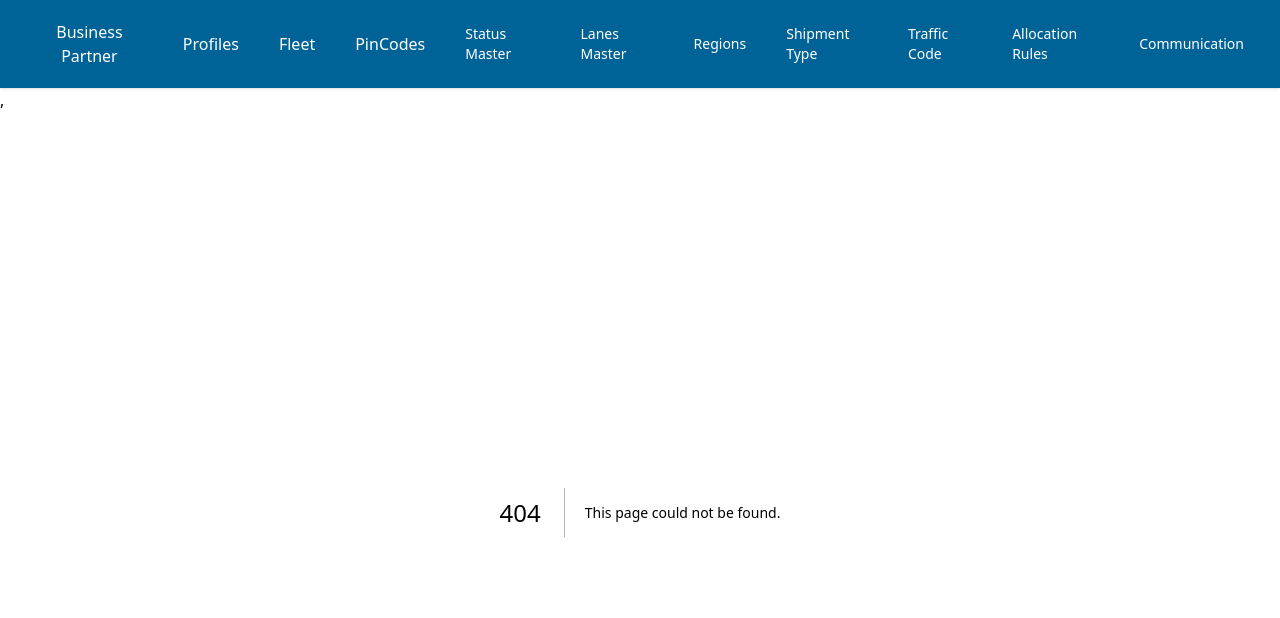
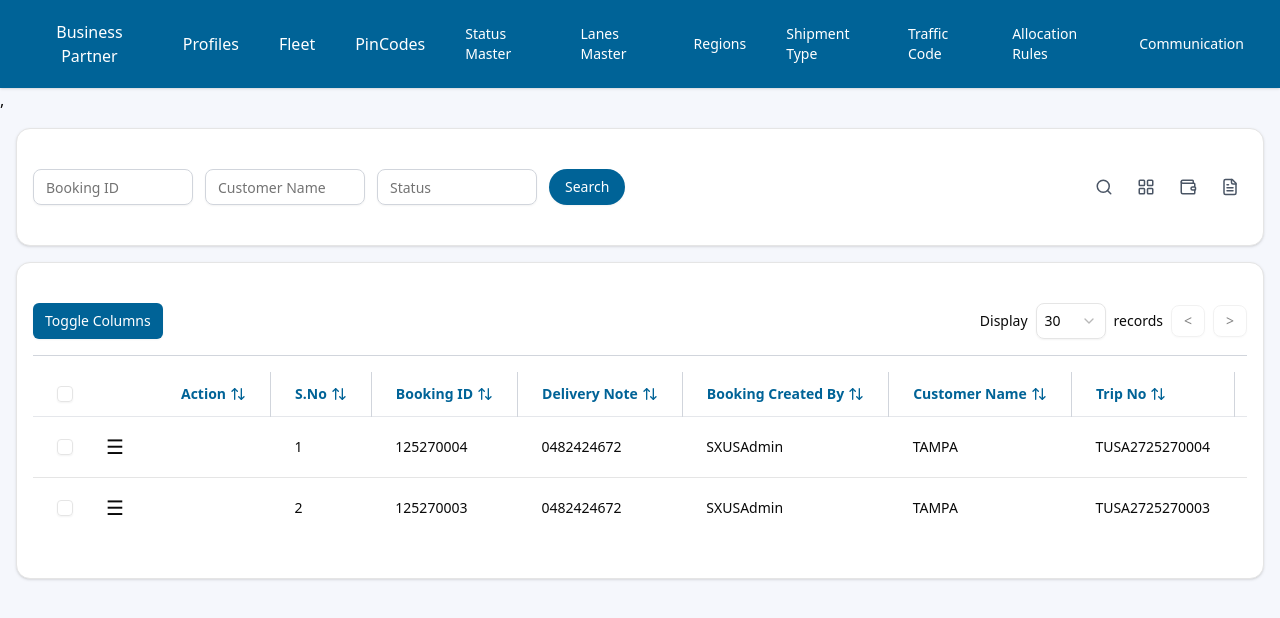
Before and after one commit to rohit24-creator/devdemo_sharedrepo, a Next.js app: page /lists/order/orderpage in a window 1280 px wide. Before the commit this address had no page. Shown: the top 618 px of the page. Built offline with nearby package versions, Linux system fonts and the light colour scheme.

Commit message:
list page for order

```diff
--- /dev/null
+++ b/app/lists/order/orderpage/page.js
@@ -0,0 +1,81 @@
+"use client";
+
+import { useEffect, useState } from "react";
+import ReusableTable from "@/components/ui/reusableComponent/viewtable";
+import { Edit, Eye, Trash2 } from "lucide-react";
+import { formatRowsWithId } from "@/lib/utils";
+
+export default function OrderPage() {
+  const [columns, setColumns] = useState([]);
+  const [rows, setRows] = useState([]);
+
+  useEffect(() => {
+    const fetchData = async () => {
+      try {
+        const res = await fetch("/order.json");
+        const data = await res.json();
+
+        const formattedColumns = data.headers.map((header) => ({
+          accessorKey: header.accessorKey,
+          header: header.header,
+        }));
+
+        setColumns(formattedColumns);
+        setRows(formatRowsWithId(data.rows));
+      } catch (err) {
+        console.error("Error fetching order data:", err);
+      }
+    };
+
+    fetchData();
+  }, []);
+
+  const filterFields = [
+    { name: "bookingId", label: "Booking ID" },
+    { name: "customerName", label: "Customer Name" },
+    { name: "status", label: "Status" },
+  ];
+
+  // Central action handler
+  const handleActionClick = (action, row) => {
+    if (action === "delete") {
+      const updated = rows.filter((r) => r.id !== row.id);
+      setRows(updated);
+    } else if (action === "edit") {
+      console.log("Edit row", row);
+    } else if (action === "view") {
+      console.log("View row", row);
+    } else {
+      console.log("Unknown action", action, row);
+    }
+  };
+
+  return (
+    <div className="p-4">
+      <ReusableTable
+        title="Orders"
+        columns={columns}
+        rows={rows}
+        showActions={true}
+        filterFields={filterFields}
+        onSearch={(data) => console.log("Search:", data)}
+        showFirstIcon={true}
+        showSecondIcon={true}
+        showThirdIcon={true}
+        showFourthIcon={true} // Add this if your viewtable supports a fourth icon
+        enabledActions={["edit", "view", "delete", "copyOrder", "reverseOrder", "generateTWB", "printLabel"]}
+        onActionClick={handleActionClick}
+        secondIconMenu={[
+          { label: "Grid View", onClick: () => console.log("Grid View") },
+          { label: "Table View", onClick: () => console.log("Table View") },
+        ]}
+        thirdIconMenu={[
+          { label: "Money View", onClick: () => console.log("Money View") },
+        ]}
+        fourthIconMenu={[
+          { label: "Document View", onClick: () => console.log("Document View") },
+        ]}
+      />
+    </div>
+  );
+}
--- a/components/ui/reusableComponent/viewtable.js
+++ b/components/ui/reusableComponent/viewtable.js
@@ -25,7 +25,7 @@ import {
 import { Button } from "@/components/ui/button";
 import { Card, CardContent } from "@/components/ui/card";
 import { Checkbox } from "@/components/ui/checkbox";
-import { ArrowUpDown, Search, LayoutGrid, FileText } from "lucide-react";
+import { ArrowUpDown, Search, LayoutGrid, FileText, DollarSign, Wallet, Copy, RotateCcw, FilePlus, Printer } from "lucide-react";
 import { Input } from "@/components/ui/input";
 import { Popover, PopoverTrigger, PopoverContent } from "@/components/ui/popover";
 import { Calendar } from "@/components/ui/calendar";
@@ -52,8 +52,10 @@ export default function ReusableTable({
   showFirstIcon = true,
   showSecondIcon = true,
   showThirdIcon = true,
+  showFourthIcon = false,
   secondIconMenu = [],
   thirdIconMenu = [],
+  fourthIconMenu = [],
   enabledActions = ["edit", "view", "delete", "tripHistory"], // <-- use prop, not hardcoded
   onActionClick = () => {},                   // <-- use prop, not hardcoded
 }) {
@@ -79,9 +81,21 @@ export default function ReusableTable({
       label: "Delete",
       icon: <Trash2 size={18} className="mr-2" />,
     },
-    tripHistory: {
-      label: "Trip History",
-      icon: <History size={18} className="mr-2" />,
+    copyOrder: {
+      label: "Copy Order",
+      icon: <Copy size={18} className="mr-2" />,
+    },
+    reverseOrder: {
+      label: "Reverse Order",
+      icon: <RotateCcw size={18} className="mr-2" />,
+    },
+    generateTWB: {
+      label: "Generate TWB",
+      icon: <FilePlus size={18} className="mr-2" />,
+    },
+    printLabel: {
+      label: "Print Label",
+      icon: <Printer size={18} className="mr-2" />,
     },
   };
 
@@ -125,25 +139,20 @@ export default function ReusableTable({
   const renderField = (field) => {
     const { name, label, type = "text", options = [] } = field;
 
+    if (type === "date") {
       return (
-    <div key={name} className="flex flex-col gap-1 w-40">
-      <label htmlFor={name} className="text-sm font-medium text-gray-700">
-        {label}
-      </label>
-
-      {type === "date" ? (
-        <Popover>
+        <Popover key={name}>
           <PopoverTrigger asChild>
             <Button
               variant="outline"
               className={cn(
-                "w-full justify-start text-left font-normal border border-gray-300",
+                "w-[160px] justify-start text-left font-normal border border-gray-300",
                 !formValues[name] && "text-muted-foreground"
               )}
             >
               {formValues[name]
                 ? format(new Date(formValues[name]), "yyyy-MM-dd")
-                : "Select date"}
+                : label}
             </Button>
           </PopoverTrigger>
           <PopoverContent className="w-auto p-0">
@@ -157,13 +166,18 @@ const renderField = (field) => {
             />
           </PopoverContent>
         </Popover>
-      ) : type === "select" ? (
+      );
+    }
+
+    if (type === "select") {
+      return (
         <Select
+          key={name}
+          onValueChange={(value) => handleChange(name, value)}
           value={formValues[name]}
-          onValueChange={(value) => handleChange(name, value)}
         >
-          <SelectTrigger className="w-full border border-gray-300">
-            <SelectValue placeholder={`Select ${label}`} />
+          <SelectTrigger className="w-[160px] border border-gray-300">
+            <SelectValue placeholder={label} />
           </SelectTrigger>
           <SelectContent>
             {options.map((option) =>
@@ -179,16 +193,17 @@ const renderField = (field) => {
             )}
           </SelectContent>
         </Select>
-      ) : (
+      );
+    }
+
+    return (
       <Input
-          type={type}
-          id={name}
+        key={name}
+        placeholder={label}
         value={formValues[name] || ""}
         onChange={(e) => handleChange(name, e.target.value)}
-          className="w-full border border-gray-300"
+        className="w-[160px] border border-gray-300"
       />
-      )}
-    </div>
     );
   };
 
@@ -218,52 +233,47 @@ const renderField = (field) => {
     }
   };
 
+  // ✅ Checkbox logic
   const isAllSelected =
     paginatedRows.length > 0 &&
-    paginatedRows.every((row) => selectedRows.includes(row));
+    paginatedRows.every((row) => selectedRows.includes(row.id));
 
   const toggleSelectAll = () => {
+    const pageRowIds = paginatedRows.map((row) => row.id);
     if (isAllSelected) {
-      setSelectedRows((prev) =>
-        prev.filter((row) => !paginatedRows.includes(row))
-      );
+      setSelectedRows((prev) => prev.filter((id) => !pageRowIds.includes(id)));
     } else {
-      setSelectedRows((prev) => [
-        ...prev,
-        ...paginatedRows.filter((row) => !prev.includes(row)),
-      ]);
+      setSelectedRows((prev) => [...new Set([...prev, ...pageRowIds])]);
     }
   };
 
   const toggleRow = (row) => {
     setSelectedRows((prev) =>
-      prev.includes(row)
-        ? prev.filter((r) => r !== row)
-        : [...prev, row]
+      prev.includes(row.id)
+        ? prev.filter((id) => id !== row.id)
+        : [...prev, row.id]
     );
   };
+
+
   const filterTab = (
     <Card>
-    <CardContent className="p-4 flex justify-between flex-wrap gap-4">
-
-      <div className="flex flex-wrap items-end gap-3">
+      <CardContent className="p-4 flex justify-between items-center flex-wrap gap-4">
+        <div className="flex flex-wrap gap-3">
           {filterFields.map(renderField)}
           <Button
-          className="bg-[#006397] hover:bg-[#02abf5] text-white px-4 rounded-full"
+            className="bg-[#006397] text-white px-4 rounded-full"
             onClick={() => onSearch(formValues)}
           >
             Search
           </Button>
         </div>
-
-      <div className="flex items-end gap-6 pr-2">
-        {showFirstIcon && (
-          <Search size={18} className="cursor-pointer text-gray-600 mb-1" />
-        )}
+        <div className="flex items-center gap-6 pr-2">
+          {showFirstIcon && <Search size={18} className="cursor-pointer text-gray-600" />}
           {showSecondIcon && (
             <DropdownMenu>
               <DropdownMenuTrigger asChild>
-              <LayoutGrid size={18} className="cursor-pointer text-gray-600 mb-1" />
+                <LayoutGrid size={18} className="cursor-pointer text-gray-600" />
               </DropdownMenuTrigger>
               <DropdownMenuContent>
                 {secondIconMenu.map((item, idx) => (
@@ -277,10 +287,24 @@ const filterTab = (
           {showThirdIcon && (
             <DropdownMenu>
               <DropdownMenuTrigger asChild>
-              <FileText size={18} className="cursor-pointer text-gray-600 mb-1" />
+                <Wallet size={18} className="cursor-pointer text-gray-600" />
               </DropdownMenuTrigger>
               <DropdownMenuContent>
                 {thirdIconMenu.map((item, idx) => (
+                  <DropdownMenuItem key={idx} onClick={item.onClick}>
+                    {item.label}
+                  </DropdownMenuItem>
+                ))}
+              </DropdownMenuContent>
+            </DropdownMenu>
+          )}
+          {showFourthIcon && (
+            <DropdownMenu>
+              <DropdownMenuTrigger asChild>
+                <FileText size={18} className="cursor-pointer text-gray-600" />
+              </DropdownMenuTrigger>
+              <DropdownMenuContent>
+                {fourthIconMenu.map((item, idx) => (
                   <DropdownMenuItem key={idx} onClick={item.onClick}>
                     {item.label}
                   </DropdownMenuItem>
@@ -293,14 +317,13 @@ const filterTab = (
     </Card>
   );
 
-
   const tableContent = (
     <Card>
       <CardContent className="p-4">
         <div className="flex justify-between items-center mb-4">
           <DropdownMenu>
             <DropdownMenuTrigger asChild>
-              <Button className="bg-[#006397] hover:bg-[#02abf5] text-white px-3 py-1 rounded-sm text-sm">
+              <Button className="bg-[#006397] text-white px-3 py-1 rounded-sm text-sm">
                 Toggle Columns
               </Button>
             </DropdownMenuTrigger>
@@ -312,7 +335,7 @@ const filterTab = (
           </DropdownMenu>
 
           <div className="flex items-center space-x-2">
-            <label htmlFor="display" className="text-sm">
+            <label htmlFor="display" className="text-sm font-medium">
               Display
             </label>
             <Select
@@ -362,7 +385,7 @@ const filterTab = (
                 <Checkbox
                   checked={isAllSelected}
                   onCheckedChange={toggleSelectAll}
-                  className="border-[#003366] data-[state=checked]:bg-[#006397] data-[state=checked]:border-[#006397]"
+                  className="data-[state=checked]:bg-[#006397] data-[state=checked]:border-[#006397]"
                 />
               </TableHead>
               {showActions && rows.length > 0 && (
@@ -394,9 +417,9 @@ const filterTab = (
                 <TableRow key={rowIndex}>
                   <TableCell className="px-6 py-3">
                     <Checkbox
-                      checked={selectedRows.includes(row)}
+                      checked={selectedRows.includes(row.id)}
                       onCheckedChange={() => toggleRow(row)}
-                      className="border-[#003366] data-[state=checked]:bg-[#006397] data-[state=checked]:border-[#006397]"
+                      className="data-[state=checked]:bg-[#006397] data-[state=checked]:border-[#006397]"
                     />
                   </TableCell>
 
@@ -465,7 +488,7 @@ const filterTab = (
             </DialogDescription>
           </DialogHeader>
           <DialogFooter>
-            <Button variant="" onClick={handleDeleteCancel}>
+            <Button variant="outline" onClick={handleDeleteCancel}>
               Cancel
             </Button>
             <Button
--- /dev/null
+++ b/public/order.json
@@ -0,0 +1,109 @@
+{
+  "headers": [
+    { "accessorKey": "action", "header": "Action" },
+    { "accessorKey": "sNo", "header": "S.No" },
+    { "accessorKey": "bookingId", "header": "Booking ID" },
+    { "accessorKey": "deliveryNote", "header": "Delivery Note" },
+    { "accessorKey": "bookingCreatedBy", "header": "Booking Created By" },
+    { "accessorKey": "customerName", "header": "Customer Name" },
+    { "accessorKey": "tripNo", "header": "Trip No" },
+    { "accessorKey": "carrierName", "header": "Carrier Name" },
+    { "accessorKey": "containerNumber", "header": "Container Number" },
+    { "accessorKey": "shOriginReference", "header": "SH Origin Reference" },
+    { "accessorKey": "loadPlanConnote", "header": "Load Plan Connote" },
+    { "accessorKey": "pickup", "header": "Pickup" },
+    { "accessorKey": "delivery", "header": "Delivery" },
+    { "accessorKey": "deliveryCity", "header": "Delivery City" },
+    { "accessorKey": "status", "header": "Status" },
+    { "accessorKey": "stoppage", "header": "Stoppage" },
+    { "accessorKey": "createdDate", "header": "Created Date" },
+    { "accessorKey": "pickupDate", "header": "Pickup Date" },
+    { "accessorKey": "estimatedDeliveryDate", "header": "Estimated Delivery Date" },
+    { "accessorKey": "deliveryDate", "header": "Delivery Date" },
+    { "accessorKey": "modeOfTransport", "header": "Mode Of Transport" },
+    { "accessorKey": "totalPackages", "header": "Total Packages" },
+    { "accessorKey": "billingStatus", "header": "Billing Status" },
+    { "accessorKey": "actualWeight", "header": "Actual Weight" },
+    { "accessorKey": "weight", "header": "Weight" },
+    { "accessorKey": "actualVolume", "header": "Actual Volume" },
+    { "accessorKey": "volume", "header": "Volume" },
+    { "accessorKey": "pod", "header": "POD" },
+    { "accessorKey": "companyCode", "header": "Company Code" },
+    { "accessorKey": "branchCode", "header": "Branch Code" },
+    { "accessorKey": "fromSource", "header": "From Source" },
+    { "accessorKey": "bookingUpdated", "header": "Booking Updated" },
+    { "accessorKey": "paymentRef", "header": "Payment Ref" }
+  ],
+  "rows": [
+    {
+      "action": "",
+      "sNo": "1",
+      "bookingId": "125270004",
+      "deliveryNote": "0482424672",
+      "bookingCreatedBy": "SXUSAdmin",
+      "customerName": "TAMPA",
+      "tripNo": "TUSA2725270004",
+      "carrierName": "ESTES",
+      "containerNumber": "",
+      "shOriginReference": "",
+      "loadPlanConnote": "",
+      "pickup": "TAMPA",
+      "delivery": "BALTIMORE",
+      "deliveryCity": "CURTIS BAY",
+      "status": "ACTIVE",
+      "stoppage": "",
+      "createdDate": "2025-07-02",
+      "pickupDate": "2025-01-06 03:03 AM",
+      "estimatedDeliveryDate": "2025-01-08 01:50 AM",
+      "deliveryDate": "2025-01-08 01:50 AM",
+      "modeOfTransport": "FTL",
+      "totalPackages": "1",
+      "billingStatus": "",
+      "actualWeight": "17.64 lb",
+      "weight": "0 lb",
+      "actualVolume": "282.52 cu ft",
+      "volume": "0 cu ft",
+      "pod": "NO",
+      "companyCode": "SXUSA",
+      "branchCode": "SXUSAWD",
+      "fromSource": "GENERAL BOOKING / EXCEL UPLOAD",
+      "bookingUpdated": "2025-05-25 09:17 PM",
+      "paymentRef": ""
+    },
+    {
+      "action": "",
+      "sNo": "2",
+      "bookingId": "125270003",
+      "deliveryNote": "0482424672",
+      "bookingCreatedBy": "SXUSAdmin",
+      "customerName": "TAMPA",
+      "tripNo": "TUSA2725270003",
+      "carrierName": "ESTES",
+      "containerNumber": "",
+      "shOriginReference": "",
+      "loadPlanConnote": "",
+      "pickup": "TAMPA",
+      "delivery": "BALTIMORE",
+      "deliveryCity": "CURTIS BAY",
+      "status": "ACTIVE",
+      "stoppage": "",
+      "createdDate": "2025-07-02",
+      "pickupDate": "2025-01-06 03:03 AM",
+      "estimatedDeliveryDate": "2025-01-08 01:50 AM",
+      "deliveryDate": "2025-01-08 01:50 AM",
+      "modeOfTransport": "FTL",
+      "totalPackages": "1",
+      "billingStatus": "",
+      "actualWeight": "17.64 lb",
+      "weight": "0 lb",
+      "actualVolume": "282.52 cu ft",
+      "volume": "0 cu ft",
+      "pod": "NO",
+      "companyCode": "SXUSA",
+      "branchCode": "SXUSAWD",
+      "fromSource": "GENERAL BOOKING / EXCEL UPLOAD",
+      "bookingUpdated": "2025-05-25 09:17 PM",
+      "paymentRef": ""
+    }
+  ]
+}
```
Lines whose indentation alone changed are shown as unchanged.
